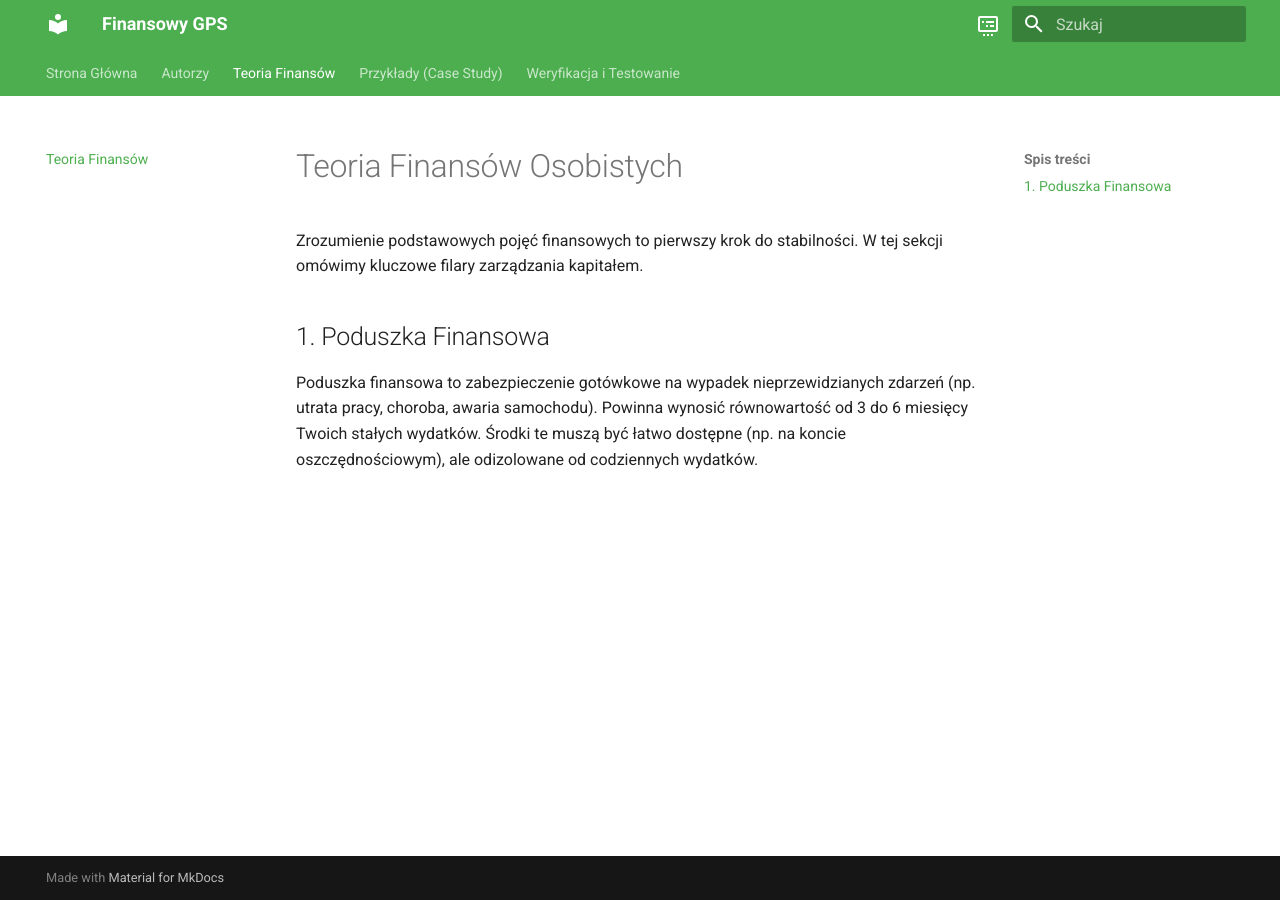
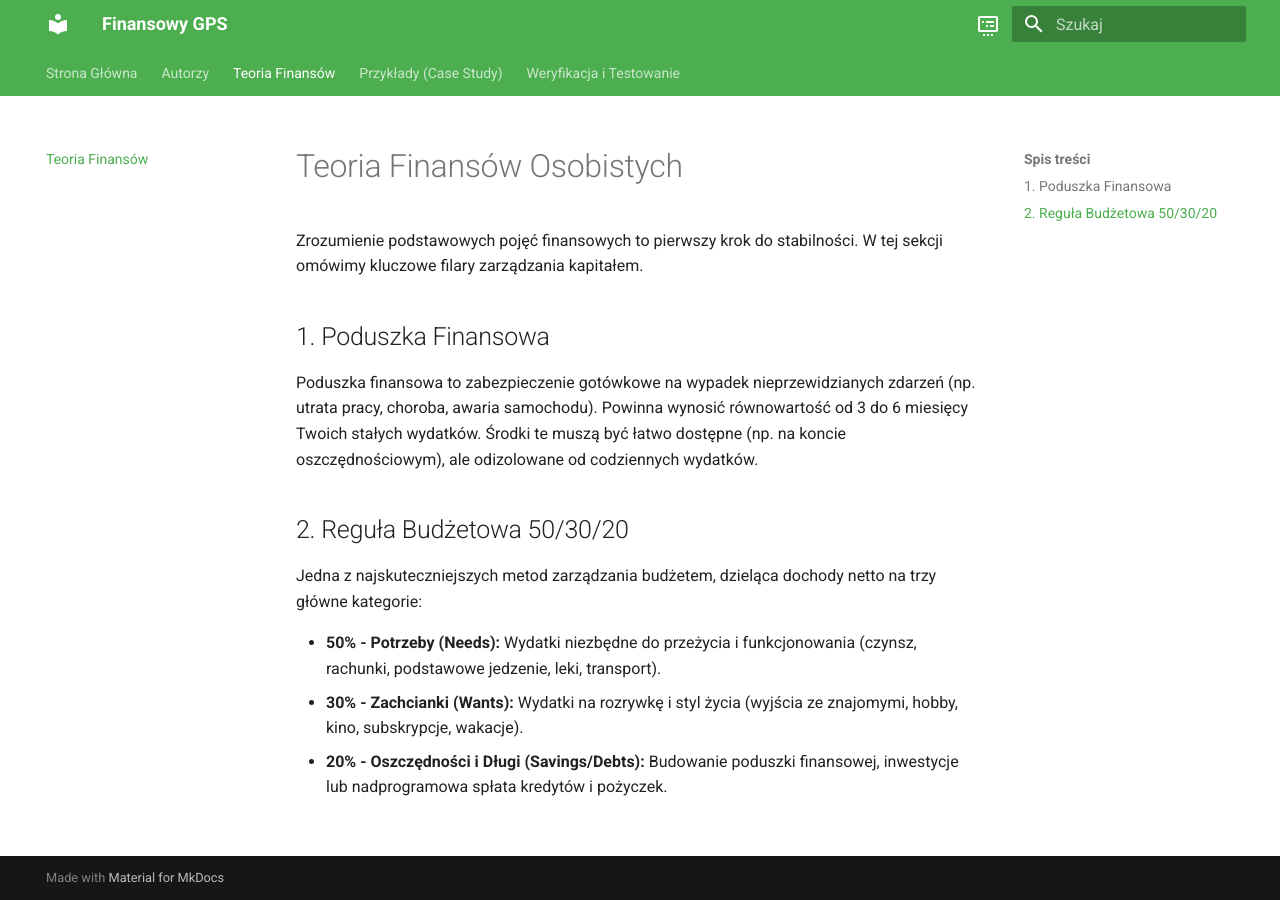
Before and after one commit to Anateims/swpz-projekt-dev, an MkDocs documentation site: the page built from docs/teoria.md, in a window 1280 px wide. Built offline with MkDocs 1.6.1 and Material for MkDocs 9.7.7, drawn with Linux system fonts in a browser that asks for light colours.

Commit message:
docs: dodanie opisu reguly budzetowej 50/30/20

```diff
--- a/docs/teoria.md
+++ b/docs/teoria.md
@@ -4,3 +4,10 @@ Zrozumienie podstawowych pojęć finansowych to pierwszy krok do stabilności. W
 
 ## 1. Poduszka Finansowa
 Poduszka finansowa to zabezpieczenie gotówkowe na wypadek nieprzewidzianych zdarzeń (np. utrata pracy, choroba, awaria samochodu). Powinna wynosić równowartość od 3 do 6 miesięcy Twoich stałych wydatków. Środki te muszą być łatwo dostępne (np. na koncie oszczędnościowym), ale odizolowane od codziennych wydatków.
+
+## 2. Reguła Budżetowa 50/30/20
+Jedna z najskuteczniejszych metod zarządzania budżetem, dzieląca dochody netto na trzy główne kategorie:
+
+* **50% - Potrzeby (Needs):** Wydatki niezbędne do przeżycia i funkcjonowania (czynsz, rachunki, podstawowe jedzenie, leki, transport).
+* **30% - Zachcianki (Wants):** Wydatki na rozrywkę i styl życia (wyjścia ze znajomymi, hobby, kino, subskrypcje, wakacje).
+* **20% - Oszczędności i Długi (Savings/Debts):** Budowanie poduszki finansowej, inwestycje lub nadprogramowa spłata kredytów i pożyczek.
```
